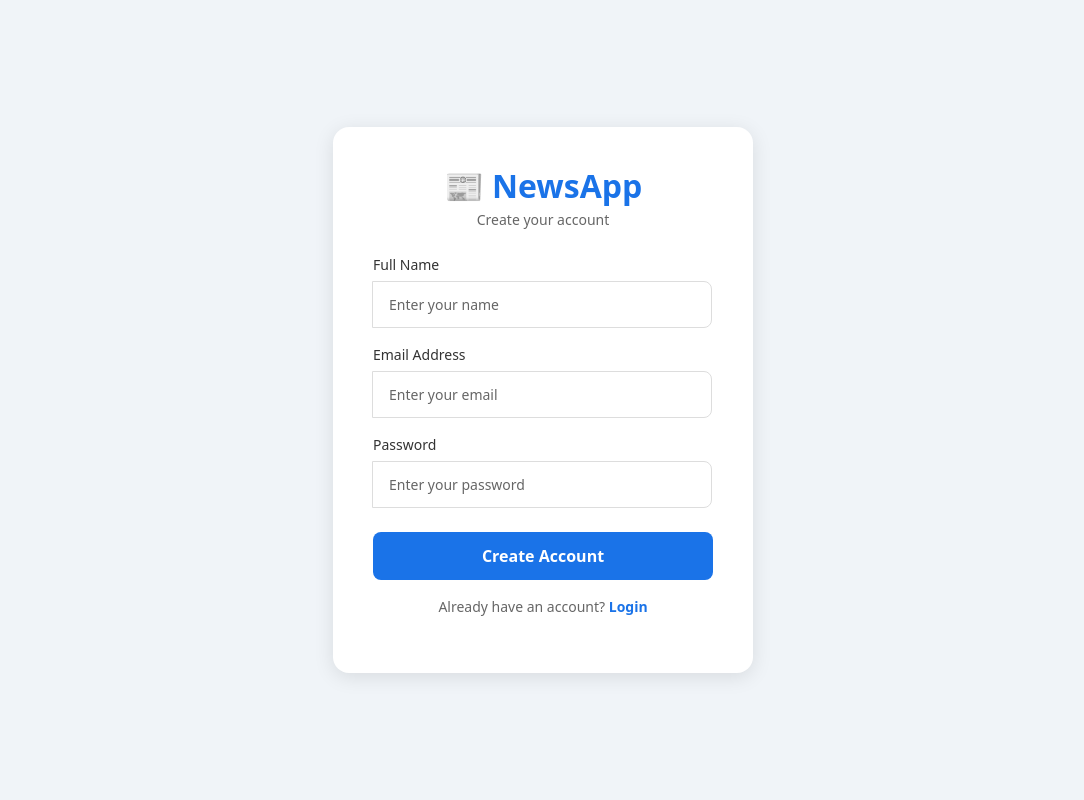
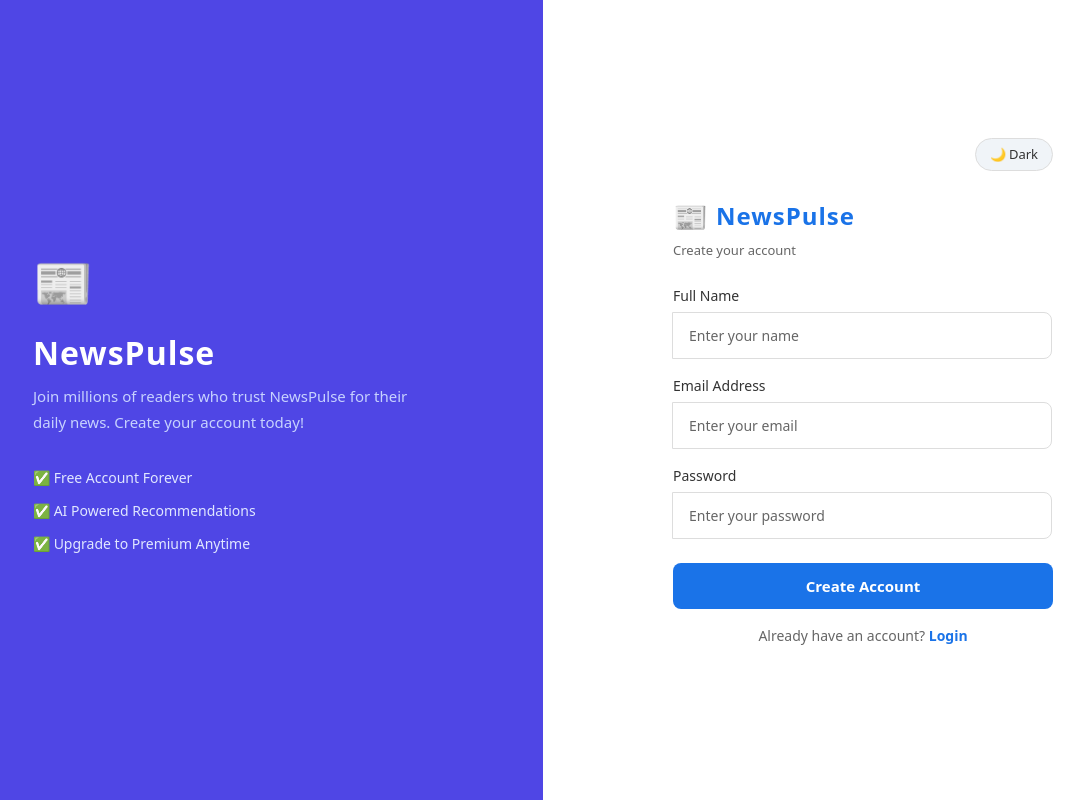
Before and after one commit to Chinmay7070/news-app, a React (Create React App) app in the folder frontend/news-frontend/: page /register in a window 1280 px wide. Shown: the whole page, without its empty margins (97-1181 px from the left). Built offline with nearby package versions, Linux system fonts and the light colour scheme.

Commit message:
react: added modern register page with split layout

```diff
--- a/frontend/news-frontend/src/css/Login.css
+++ b/frontend/news-frontend/src/css/Login.css
@@ -1,26 +1,76 @@
 .login-container {
     min-height: 100vh;
+    display: flex;
     background-color: var(--bg-secondary);
+    transition: background-color 0.3s ease;
+}
+
+.login-left {
+    flex: 1;
+    background-color: #4f46e5;
     display: flex;
     align-items: center;
     justify-content: center;
+    padding: 40px;
+}
+
+.login-left-content {
+    max-width: 380px;
+}
+
+.login-left-icon {
+    font-size: 48px;
+    display: block;
+    margin-bottom: 16px;
+}
+
+.login-left-title {
+    color: #ffffff;
+    font-size: 32px;
+    font-weight: 700;
+    margin-bottom: 12px;
+}
+
+.login-left-subtitle {
+    color: #c7d2fe;
+    font-size: 15px;
+    line-height: 1.7;
+    margin-bottom: 32px;
+}
+
+.login-features {
+    display: flex;
+    flex-direction: column;
+    gap: 12px;
+}
+
+.feature-item {
+    color: #e0e7ff;
+    font-size: 14px;
+}
+
+.login-right {
+    flex: 1;
+    display: flex;
+    flex-direction: column;
+    align-items: center;
+    justify-content: center;
+    padding: 40px;
+    background-color: var(--bg-primary);
     transition: background-color 0.3s ease;
 }
 
 .login-card {
-    background-color: var(--bg-primary);
-    padding: 40px;
-    border-radius: 12px;
-    box-shadow: var(--card-shadow);
     width: 100%;
-    max-width: 420px;
-    transition: background-color 0.3s ease;
+    max-width: 380px;
 }
 
 .theme-toggle {
     display: flex;
     justify-content: flex-end;
-    margin-bottom: 16px;
+    width: 100%;
+    max-width: 380px;
+    margin-bottom: 24px;
 }
 
 .theme-button {
@@ -40,31 +90,30 @@
     border-color: var(--accent-color);
 }
 
-.login-logo {
-    text-align: center;
-    color: var(--accent-color);
-    font-size: 28px;
-    font-weight: 700;
-    margin-bottom: 4px;
-    letter-spacing: 1px;
-}
-
-.login-subtitle {
-    text-align: center;
-    color: var(--text-secondary);
-    font-size: 14px;
-    margin-bottom: 24px;
-}
 .logo-container {
     display: flex;
     align-items: center;
-    justify-content: center;
     gap: 8px;
     margin-bottom: 4px;
 }
 
 .logo-icon {
     font-size: 28px;
+}
+
+.login-logo {
+    color: var(--accent-color);
+    font-size: 26px;
+    font-weight: 700;
+    margin: 0;
+    letter-spacing: 1px;
+}
+
+.login-subtitle {
+    color: var(--text-secondary);
+    font-size: 14px;
+    margin-bottom: 28px;
+    margin-top: 4px;
 }
 
 .input-group {
--- a/frontend/news-frontend/src/css/Register.css
+++ b/frontend/news-frontend/src/css/Register.css
@@ -1,75 +1,188 @@
 .register-container {
     min-height: 100vh;
-    background-color: #f0f4f8;
+    display: flex;
+    background-color: var(--bg-secondary);
+    transition: background-color 0.3s ease;
+}
+
+.register-left {
+    flex: 1;
+    background-color: #4f46e5;
     display: flex;
     align-items: center;
     justify-content: center;
+    padding: 40px;
+}
+
+.register-left-content {
+    max-width: 380px;
+}
+
+.register-left-icon {
+    font-size: 48px;
+    display: block;
+    margin-bottom: 16px;
+}
+
+.register-left-title {
+    color: #ffffff;
+    font-size: 32px;
+    font-weight: 700;
+    margin-bottom: 12px;
+    letter-spacing: 1px;
+}
+
+.register-left-subtitle {
+    color: #c7d2fe;
+    font-size: 15px;
+    line-height: 1.7;
+    margin-bottom: 32px;
+}
+
+.register-features {
+    display: flex;
+    flex-direction: column;
+    gap: 12px;
+}
+
+.feature-item {
+    color: #e0e7ff;
+    font-size: 14px;
+}
+
+.register-right {
+    flex: 1;
+    display: flex;
+    flex-direction: column;
+    align-items: center;
+    justify-content: center;
+    padding: 40px;
+    background-color: var(--bg-primary);
+    transition: background-color 0.3s ease;
 }
 
 .register-card {
-    background-color: #ffffff;
-    padding: 40px;
-    border-radius: 16px;
-    box-shadow: 0 4px 20px rgba(0, 0, 0, 0.1);
     width: 100%;
-    max-width: 420px;
+    max-width: 380px;
+}
+
+.theme-toggle {
+    display: flex;
+    justify-content: flex-end;
+    width: 100%;
+    max-width: 380px;
+    margin-bottom: 24px;
+}
+
+.theme-button {
+    padding: 6px 14px;
+    border-radius: 20px;
+    border: 1px solid var(--border-color);
+    background-color: var(--bg-secondary);
+    color: var(--text-primary);
+    font-size: 13px;
+    cursor: pointer;
+    transition: all 0.3s ease;
+}
+
+.theme-button:hover {
+    background-color: var(--accent-color);
+    color: #ffffff;
+    border-color: var(--accent-color);
+}
+
+.logo-container {
+    display: flex;
+    align-items: center;
+    gap: 8px;
+    margin-bottom: 4px;
+}
+
+.logo-icon {
+    font-size: 26px;
 }
 
 .register-logo {
-    text-align: center;
-    color: #1a73e8;
-    font-weight: bold;
-    margin-bottom: 4px;
+    color: var(--accent-color);
+    font-size: 24px;
+    font-weight: 700;
+    margin: 0;
+    letter-spacing: 1px;
 }
 
 .register-subtitle {
-    text-align: center;
-    color: #666;
+    color: var(--text-secondary);
+    font-size: 13px;
+    margin-top: 4px;
     margin-bottom: 24px;
+}
+
+.otp-email {
+    color: var(--accent-color);
     font-size: 14px;
+    font-weight: 500;
+    margin-bottom: 24px;
 }
 
 .input-group {
-    margin-bottom: 16px;
+    margin-bottom: 14px;
 }
 
 .input-label {
     display: block;
     margin-bottom: 6px;
-    color: #333;
+    color: var(--text-primary);
     font-size: 14px;
     font-weight: 500;
 }
 
 .input-field {
     width: 100%;
-    padding: 12px;
+    padding: 12px 16px;
     border-radius: 8px;
-    border: 1px solid #ddd;
+    border: 1px solid var(--border-color);
+    background-color: var(--input-bg);
+    color: var(--text-primary);
     font-size: 14px;
     outline: none;
     box-sizing: border-box;
+    transition: border-color 0.3s ease;
 }
 
 .input-field:focus {
-    border-color: #1a73e8;
+    border-color: var(--accent-color);
+}
+
+.input-field::placeholder {
+    color: var(--text-secondary);
+}
+
+.otp-input {
+    letter-spacing: 8px;
+    text-align: center;
+    font-size: 18px;
 }
 
 .register-button {
     width: 100%;
     padding: 12px;
-    background-color: #1a73e8;
+    background-color: var(--accent-color);
     color: #ffffff;
     border: none;
     border-radius: 8px;
-    font-size: 16px;
-    font-weight: bold;
+    font-size: 15px;
+    font-weight: 600;
     cursor: pointer;
     margin-top: 8px;
+    transition: background-color 0.3s ease;
 }
 
 .register-button:hover {
-    background-color: #1558b0;
+    background-color: var(--accent-hover);
+}
+
+.register-button:active {
+    transform: scale(0.98);
 }
 
 .message-success {
@@ -77,6 +190,9 @@
     color: green;
     font-size: 14px;
     margin-bottom: 8px;
+    padding: 8px;
+    border-radius: 6px;
+    background-color: #e8f5e9;
 }
 
 .message-error {
@@ -84,19 +200,22 @@
     color: red;
     font-size: 14px;
     margin-bottom: 8px;
+    padding: 8px;
+    border-radius: 6px;
+    background-color: #ffebee;
 }
 
 .login-text {
     text-align: center;
     margin-top: 16px;
     font-size: 14px;
-    color: #666;
+    color: var(--text-secondary);
 }
 
 .login-link {
-    color: #1a73e8;
+    color: var(--accent-color);
     cursor: pointer;
-    font-weight: bold;
+    font-weight: 600;
 }
 
 .login-link:hover {
--- a/frontend/news-frontend/src/pages/Login.js
+++ b/frontend/news-frontend/src/pages/Login.js
@@ -48,8 +48,34 @@ function Login() {
 
     return (
         <div className="login-container">
-            <div className="login-card">
 
+            {/* Left Side */}
+            <div className="login-left">
+                <div className="login-left-content">
+                    <span className="login-left-icon">📰</span>
+                    <h1 className="login-left-title">NewsPulse</h1>
+                    <p className="login-left-subtitle">
+                        Stay informed with the latest news from around the world.
+                        Your personalized news experience starts here.
+                    </p>
+                    <div className="login-features">
+                        <div className="feature-item">
+                            ✅ Personalized News Feed
+                        </div>
+                        <div className="feature-item">
+                            ✅ AI Recommendations
+                        </div>
+                        <div className="feature-item">
+                            ✅ Real-time Updates
+                        </div>
+                    </div>
+                </div>
+            </div>
+
+            {/* Right Side */}
+            <div className="login-right">
+
+                {/* Theme Toggle */}
                 <div className="theme-toggle">
                     <button
                         className="theme-button"
@@ -59,6 +85,7 @@ function Login() {
                     </button>
                 </div>
 
+                <div className="login-card">
 
                     <div className="logo-container">
                         <span className="logo-icon">📰</span>
@@ -113,6 +140,7 @@ function Login() {
 
                 </div>
             </div>
+        </div>
     );
 }
 
--- a/frontend/news-frontend/src/pages/Register.js
+++ b/frontend/news-frontend/src/pages/Register.js
@@ -1,11 +1,13 @@
 import { useState } from "react";
 import { useNavigate } from "react-router-dom";
+import { useTheme } from "../context/ThemeContext";
 import api from "../services/api";
 import "../css/Register.css";
 
 function Register() {
 
     const navigate = useNavigate();
+    const { isDark, toggleTheme } = useTheme();
 
     const [name, setName] = useState("");
     const [email, setEmail] = useState("");
@@ -40,6 +42,13 @@ function Register() {
     };
 
     const handleVerifyOtp = async () => {
+
+        if (!otp) {
+            setIsError(true);
+            setMessage("Please enter OTP!");
+            return;
+        }
+
         try {
             const response = await api.post("/api/user/verify-otp", {
                 email: email,
@@ -60,9 +69,49 @@ function Register() {
 
     return (
         <div className="register-container">
+
+            {/* Left Side */}
+            <div className="register-left">
+                <div className="register-left-content">
+                    <span className="register-left-icon">📰</span>
+                    <h1 className="register-left-title">NewsPulse</h1>
+                    <p className="register-left-subtitle">
+                        Join millions of readers who trust NewsPulse
+                        for their daily news. Create your account today!
+                    </p>
+                    <div className="register-features">
+                        <div className="feature-item">
+                            ✅ Free Account Forever
+                        </div>
+                        <div className="feature-item">
+                            ✅ AI Powered Recommendations
+                        </div>
+                        <div className="feature-item">
+                            ✅ Upgrade to Premium Anytime
+                        </div>
+                    </div>
+                </div>
+            </div>
+
+            {/* Right Side */}
+            <div className="register-right">
+
+                {/* Theme Toggle */}
+                <div className="theme-toggle">
+                    <button
+                        className="theme-button"
+                        onClick={toggleTheme}
+                    >
+                        {isDark ? "☀️ Light" : "🌙 Dark"}
+                    </button>
+                </div>
+
                 <div className="register-card">
 
-                <h2 className="register-logo">📰 NewsApp</h2>
+                    <div className="logo-container">
+                        <span className="logo-icon">📰</span>
+                        <h2 className="register-logo">NewsPulse</h2>
+                    </div>
 
                     {!isOtpSent ? (
                         <>
@@ -168,6 +217,7 @@ function Register() {
 
                 </div>
             </div>
+        </div>
     );
 }
 
```
Lines whose indentation alone changed are shown as unchanged.
